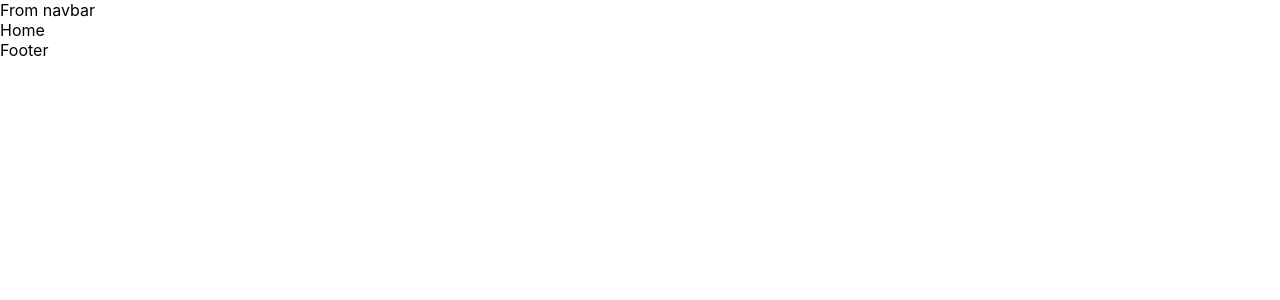
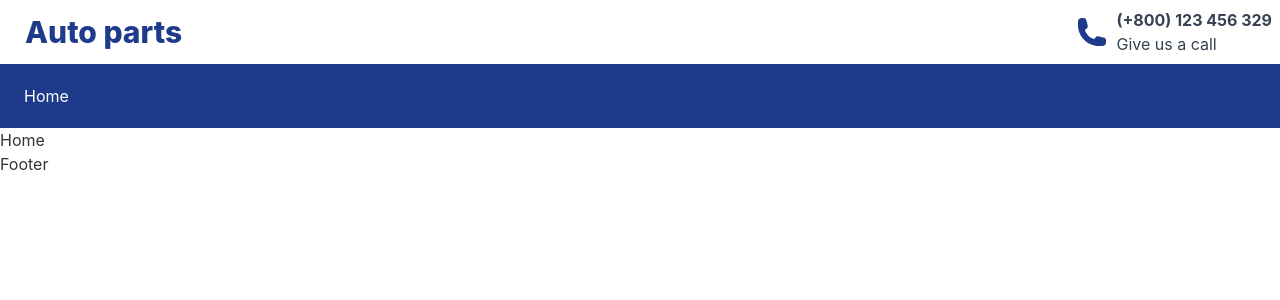
Before and after one commit to ashrafcse3/auto-parts-client-assignment-12, a React (Create React App) app: page / in a window 1280 px wide. Shown: the top 300 px of the page. Built offline with nearby package versions, Linux system fonts and the light colour scheme.

Commit message:
navbar designed

```diff
--- /dev/null
+++ b/postcss.config.js
@@ -0,0 +1,6 @@
+module.exports = {
+  plugins: {
+    tailwindcss: {},
+    autoprefixer: {},
+  },
+}
--- a/public/index.html
+++ b/public/index.html
@@ -1,14 +1,12 @@
 <!DOCTYPE html>
-<html lang="en">
+<html lang="en" data-theme="bumblebee">
+
 <head>
   <meta charset="utf-8" />
   <link rel="icon" href="%PUBLIC_URL%/favicon.ico" />
   <meta name="viewport" content="width=device-width, initial-scale=1" />
   <meta name="theme-color" content="#000000" />
-    <meta
-      name="description"
-      content="Web site created using create-react-app"
-    />
+  <meta name="description" content="Web site created using create-react-app" />
   <link rel="apple-touch-icon" href="%PUBLIC_URL%/logo192.png" />
   <!--
       manifest.json provides metadata used when your web app is installed on a
@@ -26,6 +24,7 @@
     -->
   <title>React App</title>
 </head>
+
 <body>
   <noscript>You need to enable JavaScript to run this app.</noscript>
   <div id="root"></div>
@@ -40,4 +39,5 @@
       To create a production bundle, use `npm run build` or `yarn build`.
     -->
 </body>
+
 </html>
--- a/src/Pages/Shared/Navbar/Navbar.js
+++ b/src/Pages/Shared/Navbar/Navbar.js
@@ -1,9 +1,43 @@
 import React from 'react';
+import { Link } from 'react-router-dom';
+import { PhoneIcon } from '@heroicons/react/24/solid'
 
 const Navbar = () => {
+    const menuItems = <>
+        <li><Link>Home</Link></li>
+    </>;
     return (
         <div>
-            From navbar
+            <div className="navbar bg-base-100">
+                <div className="flex-1">
+                    <Link className="text-blue-900 btn btn-ghost normal-case text-3xl font-extrabold">Auto parts</Link>
+                </div>
+                <div>
+                    <PhoneIcon className='h-8 w-8 mr-2 text-blue-900' />
+                    <div className="flex flex-col text-gray-700">
+                        <p className='font-bold '>(+800) 123 456 329</p>
+                        <p>Give us a call</p>
+                    </div>
+                </div>
+            </div>
+            <div className="navbar bg-blue-900 text-white">
+                <div className="navbar-start">
+                    <div className="dropdown">
+                        <label tabIndex={0} className="btn btn-ghost lg:hidden">
+                            <svg xmlns="http://www.w3.org/2000/svg" className="h-5 w-5" fill="none" viewBox="0 0 24 24" stroke="currentColor"><path strokeLinecap="round" strokeLinejoin="round" strokeWidth="2" d="M4 6h16M4 12h8m-8 6h16" /></svg>
+                        </label>
+                        <ul tabIndex={0} className="menu menu-compact dropdown-content mt-3 p-2 shadow bg-blue-900 text-white rounded-box w-52">
+                            {menuItems}
+                        </ul>
+                    </div>
+                    <div className="hidden lg:flex">
+                        <ul className="menu menu-horizontal p-0">
+                            {menuItems}
+                        </ul>
+                    </div>
+                </div>
+
+            </div>
         </div>
     );
 };
--- a/src/index.css
+++ b/src/index.css
@@ -1,3 +1,7 @@
+@tailwind base;
+@tailwind components;
+@tailwind utilities;
+
 body {
   margin: 0;
   font-family: -apple-system, BlinkMacSystemFont, 'Segoe UI', 'Roboto', 'Oxygen',
--- /dev/null
+++ b/tailwind.config.js
@@ -0,0 +1,10 @@
+/** @type {import('tailwindcss').Config} */
+module.exports = {
+  content: [
+    "./src/**/*.{js,jsx,ts,tsx}",
+  ],
+  theme: {
+    extend: {},
+  },
+  plugins: [require("daisyui")],
+}
```
Also changed, not shown: package.json (+7 -0 lines), 1 other file (tests, documents, lock files or other folders). Lines whose indentation alone changed are shown as unchanged.
